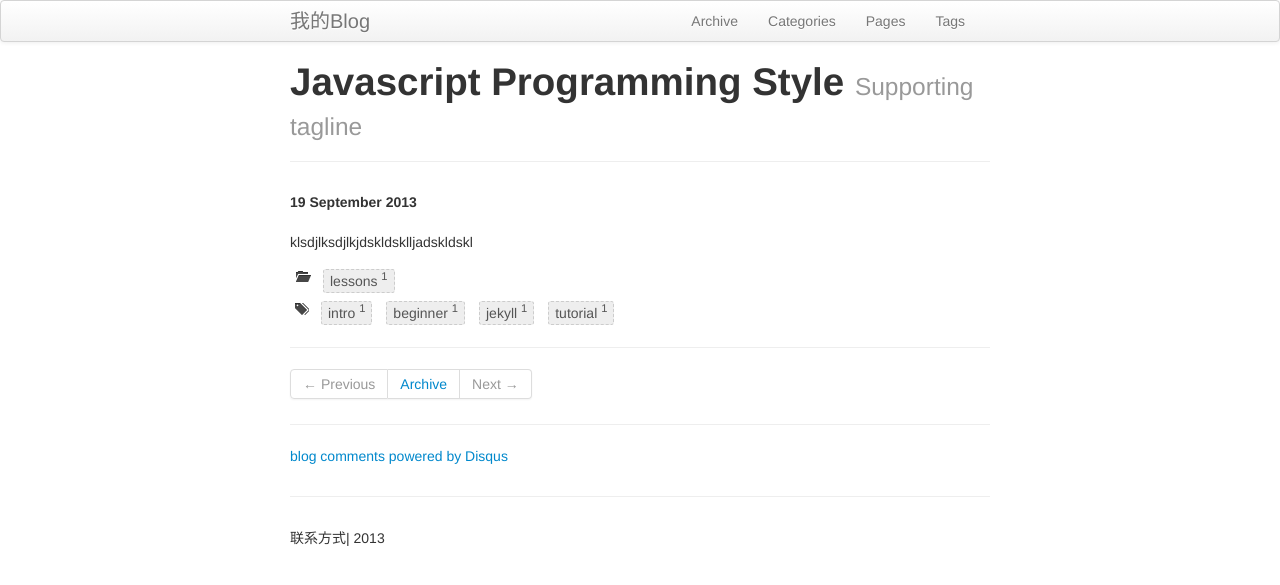
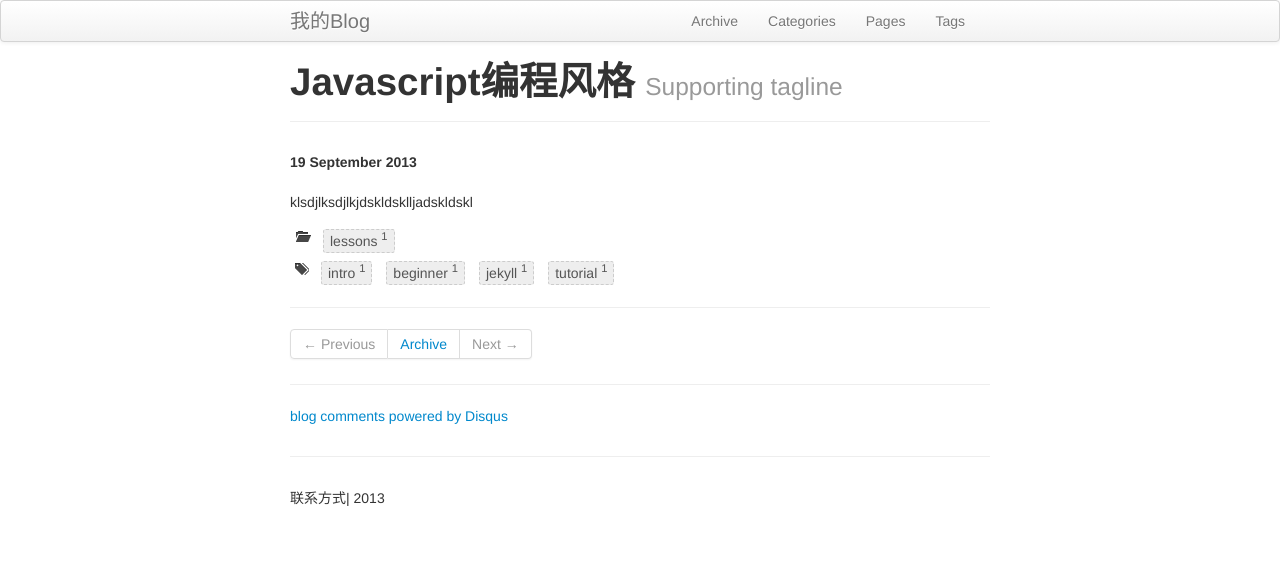
Before and after one commit to gcbeen/blog, a Jekyll site: the page built from _posts/2013-09-19-Javascript-programming-style.md, in a window 1280 px wide. Shown: the top 585 px of the page. Built offline with Jekyll 4.4.1, drawn with Linux system fonts in a browser that asks for light colours; comment, search, counter and statistics services are not loaded.

Commit message:
js style

```diff
--- a/_posts/2013-09-19-Javascript-programming-style.md
+++ b/_posts/2013-09-19-Javascript-programming-style.md
@@ -2,6 +2,7 @@
 layout: post
 category : lessons
 tagline: "Supporting tagline"
+title: Javascript编程风格
 tags : [intro, beginner, jekyll, tutorial]
 ---
 {% include JB/setup %}
```
